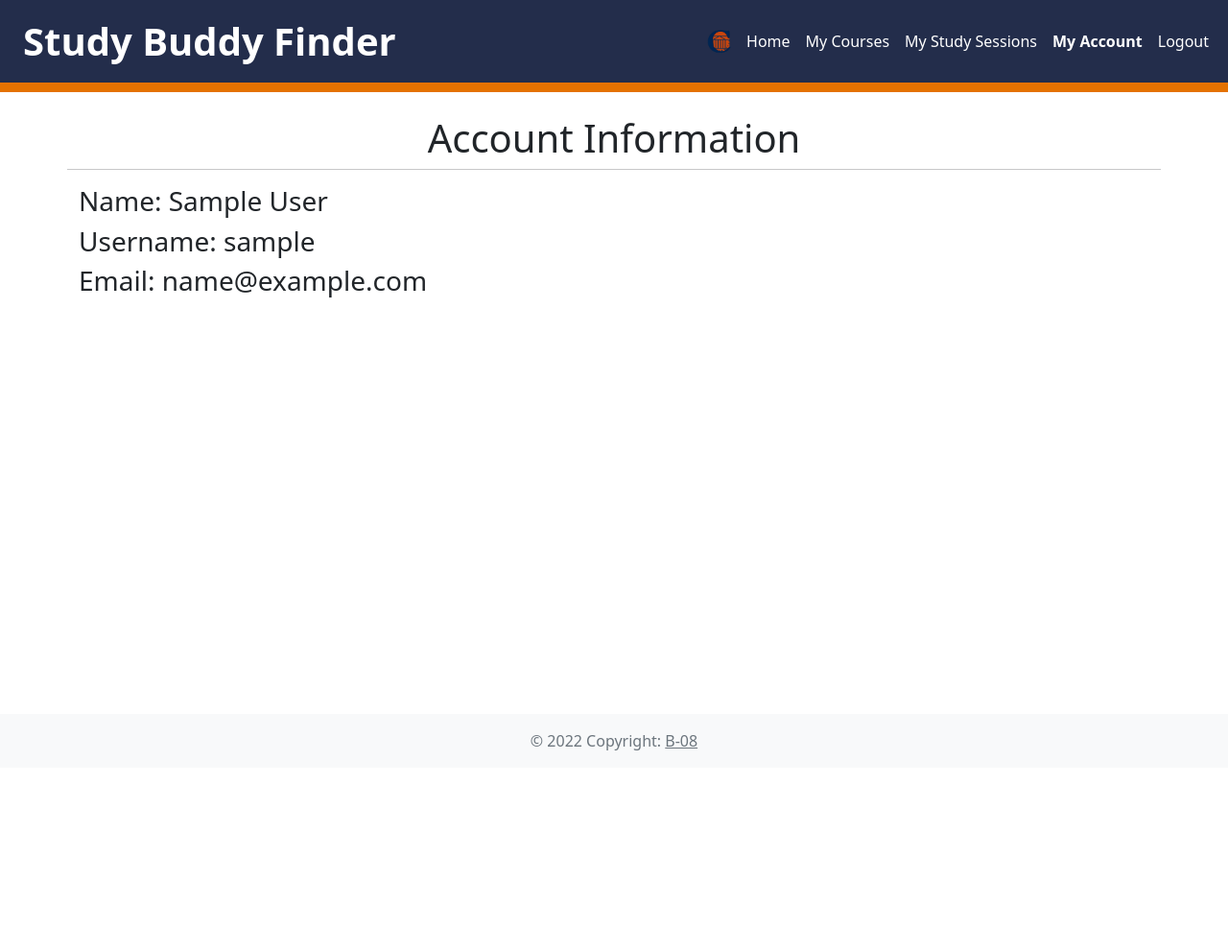
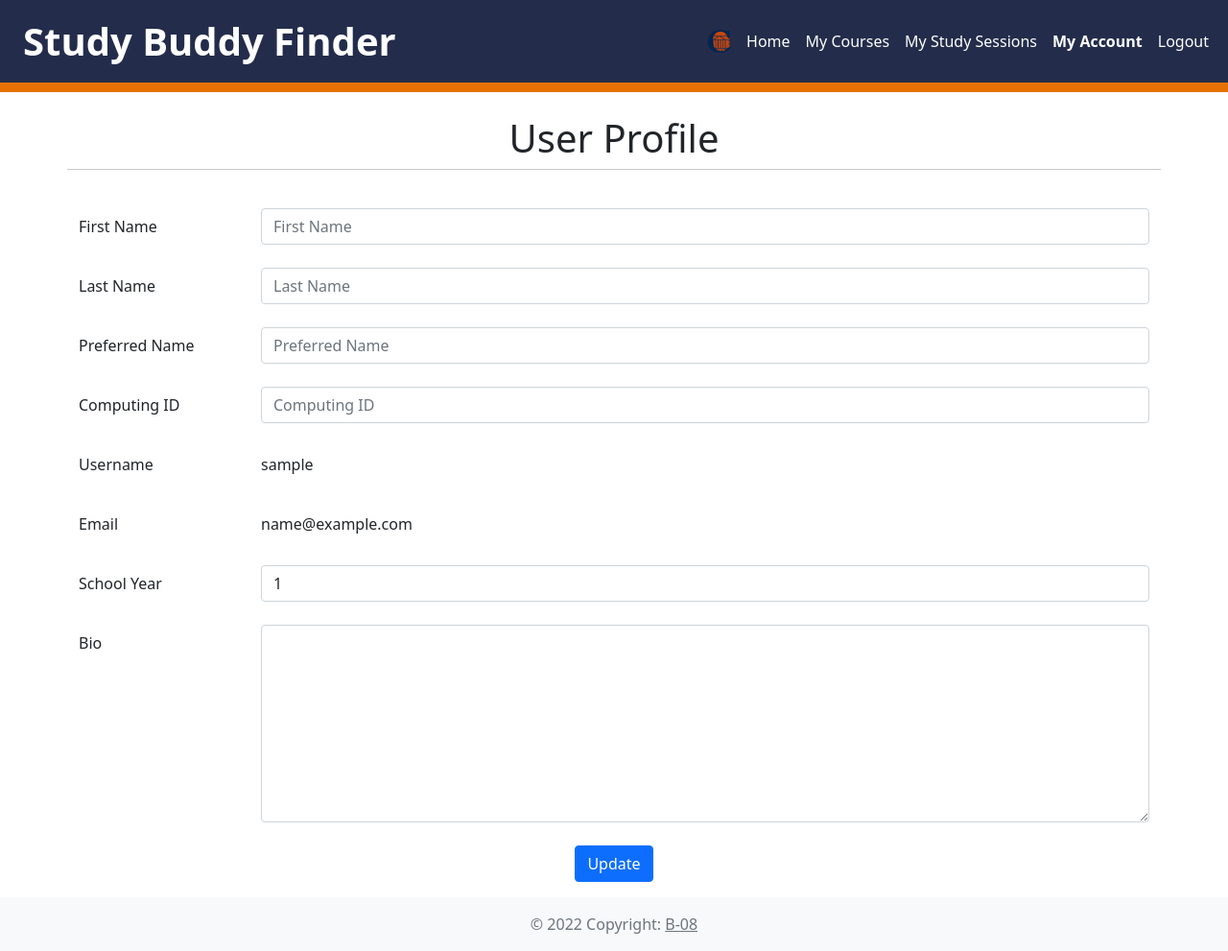
Before and after one commit to anw5ph/study-buddy-finder, a Django app: page /study/my-account in a window 1280 px wide. Shown: the whole page at 96% size. Before the commit the page ends 782 px from the top, so only its background shows below. Run offline with Django 3.2, Linux system fonts and the light colour scheme; the visitor is signed in with stand-in values (Sample User, id 1); data comes from the database, SQL or seed files in the repository; data that the repository does not hold is empty; some libraries are stand-ins or nearby versions.

Commit message:
Student model

```diff
--- a/study/models.py
+++ b/study/models.py
@@ -2,8 +2,10 @@ from django.contrib.postgres.fields import ArrayField
 from django.db import models
 from django_google_maps import fields as map_fields
 from django.contrib.auth.models import User
+from django.core.validators import MaxValueValidator, MinValueValidator
 
 # Create your models here.
+
 
 class Location(models.Model):
     address = map_fields.AddressField(max_length=200)
@@ -14,18 +16,25 @@ class Location(models.Model):
 
 
 class Student(models.Model):
-    first_name = models.CharField(max_length=30)
-    last_name = models.CharField(max_length=30)
-    computing_id = models.CharField(max_length=7)
+    student_user = models.ForeignKey(
+        User, on_delete=models.CASCADE, null=True, default=None)
+    first_name = models.CharField(max_length=30, default='')
+    last_name = models.CharField(max_length=30, default='')
+    computing_id = models.CharField(max_length=7, default='')
+    pref_name = models.CharField(max_length=30, default='')
+    school_year = models.PositiveSmallIntegerField(
+        validators=[MinValueValidator(1), MaxValueValidator(4)], default=1)
+    bio = models.CharField(max_length=2600, default='')
 
     def __str__(self):
-        return self.computing_id
+        return str(self.student_user.pk)
 
 
 class Study(models.Model):
     organizer = models.ForeignKey(Student, on_delete=models.CASCADE)
     date = models.DateTimeField()
-    attendees = models.ManyToManyField(Student, related_name='student_attendees')
+    attendees = models.ManyToManyField(
+        Student, related_name='student_attendees')
     location = models.CharField(max_length=30)
     study_subject = models.CharField(max_length=4, default='')
     study_number = models.CharField(max_length=4, default='')
@@ -35,12 +44,14 @@ class Study(models.Model):
     def __str__(self):
         return self.study_subject + " " + self.study_number + " " + self.study_name
 
+
 class Course(models.Model):
     subject = models.CharField(max_length=4)
     course_number = models.CharField(max_length=4, default='')
     course_name = models.CharField(max_length=100, default='')
     course_section = models.CharField(max_length=3, default='')
-    student_course = models.ForeignKey(User, on_delete=models.CASCADE, default='')
+    student_course = models.ForeignKey(
+        User, on_delete=models.CASCADE, default='')
 
     def __str__(self):
         return self.subject + " " + self.course_number
--- a/study/templates/study/myAccount.html
+++ b/study/templates/study/myAccount.html
@@ -8,27 +8,115 @@
 {% block content %}
 {% if user.is_authenticated %}
 <br>
-
-
-
-
 <div class="container h-100" style="top:50%; bottom:50%; width:100%;">
   <div class="row">
-    <h1><center>Account Information</center></h1>
+    <h1><center>User Profile</center></h1>
     <hr>
-    {% if student_list %}
+
+    <form class="form-example" action="{% url 'study:upload-profile' %}" method="post">
+      {% csrf_token %}
+
+      <div class="row justify-content-center">
+        <fieldset>
+
+            {% if error_message %}<center><p style="color:red"><strong>{{ error_message }}</strong></p></center>{% endif %}
+
+            <br>
+            <div class="form-group row">
+              <label for="first_name", class="col-sm-2 col-form-label">First Name</label>
+              <div class="col-sm-10">
+                <input class="form-control" type="text" placeholder="First Name" name="first_name" id="first_name" value="{{ first_name }}">
+              </div>
+            </div>
+            <br>
+
+            <div class="form-group row">
+              <label for="last_name", class="col-sm-2 col-form-label">Last Name</label>
+              <div class="col-sm-10">
+                <input class="form-control" type="text" placeholder="Last Name" name="last_name" id="last_name" value="{{ last_name }}">
+              </div>
+            </div>
+            <br>
+
+            <div class="form-group row">
+              <label for="pref_name", class="col-sm-2 col-form-label">Preferred Name</label>
+              <div class="col-sm-10">
+                <input class="form-control" type="text" placeholder="Preferred Name" name="pref_name" id="pref_name" value="{{ pref_name }}">
+              </div>
+            </div>
+            <br>
+
+            <div class="form-group row">
+              <label for="computing_id", class="col-sm-2 col-form-label">Computing ID</label>
+              <div class="col-sm-10">
+                <input class="form-control" type="text" placeholder="Computing ID" name="computing_id" id="computing_id" value="{{ computing_id }}">
+              </div>
+            </div>
+            <br>
+
+            <div class="form-group row">
+              <label for="user_name", class="col-sm-2 col-form-label">Username</label>
+              <div class="col-sm-10">
+                <input type="text" readonly class="form-control-plaintext" name="user_name" id="user_name" value="{{ user.username }}">
+              </div>
+            </div>
+            <br>
+
+            <div class="form-group row">
+              <label for="user_email", class="col-sm-2 col-form-label">Email</label>
+              <div class="col-sm-10">
+                <input type="text" readonly class="form-control-plaintext"  name="user_email" id="user_email" value="{{ user.email }}">
+              </div>
+            </div>
+            <br>
+
+            <div class="form-group row">
+              <label for="school_year", class="col-sm-2 col-form-label">School Year</label>
+              <div class="col-sm-10">
+                <input class="form-control" type="number" placeholder="1" name="school_year" id="school_year" value="{{ school_year }}">
+              </div>
+            </div>
+            <br>
+
+            <div class="form-group row">
+              <label for="bio", class="col-sm-2 col-form-label">Bio</label>
+              <div class="col-sm-10">
+                <textarea rows="8" cols="25"class="form-control" type="text" name="bio" id="bio" value="{{ bio }}"></textarea>
+                <!-- <input class="form-control" type="text" placeholder="None" name="bio" id="bio" value="{{ bio }}"> -->
+              </div>
+            </div>
+            <br>
+
+        </fieldset>
+
+      </div>
+      <div class="container">
+        <div class="row">
+          <div class="col text-center">
+            <button type="submit" class="btn btn-primary btn-block">Update</button>
+          </div>
+        </div>
+      </div>
+    </form>
+    <!-- {% if student_list %}
     {% for student in student_list %}
     {% if student == user %}
-        <h3>Name: {{ student.first_name }} {{ student.last_name }}</h3>
+        <h3>Name: {{ student.first_name }} {{ student.last_name }} ( {{ student.pronouns }} )</h3>
+        <h3>Preferred Name: {{ student.pref_name }} </h3>
+        <h3>Computing ID: {{ student.computing_id }} </h3>
+        <h3>Username: {{ user.username }} </h3>
+        <h3>Email: {{ user.email }}</h3>
+        <h3>School Year: {{ student.year }}</h3>
+        <h3>Bio: </h3>
     {% endif %}
     {% endfor %}
+    {% else %}
+    <p class="text-center">You have not completed your profile yet!</p>
     {% endif %}
-    <h3>Name: {{ user.first_name }} {{ user.last_name }} </h3>
     <h3>Username: {{ user.username }} </h3>
-    <h3>Email: {{ user.email }} </h3>
+    <h3>Email: {{ user.email }} </h3>  -->
 
     <br><br><br>
-
 
   </div>
 </div>
--- a/study/urls.py
+++ b/study/urls.py
@@ -21,6 +21,10 @@ urlpatterns = [
     # View sessions
     path('sessions/', views.SessionView.as_view(), name='sessions'),
 
-    # My Account view
-    path('my-account', views.MyAccountView.as_view(), name='my-account'),
+    # My Account
+    path('my-account', views.MyAccountView, name='my-account'),
+
+    path('my-account/update-profile/upload',
+         views.uploadProfile, name='upload-profile'),
+
 ]
--- a/study/views.py
+++ b/study/views.py
@@ -1,3 +1,4 @@
+from re import template
 from django.utils import timezone
 from django.http import HttpResponseRedirect
 from django.shortcuts import get_object_or_404, render
@@ -58,12 +59,42 @@ def uploadCourse(request):
     return HttpResponseRedirect(reverse('study:courses'))
 
 
-class MyAccountView(generic.ListView):
-    template_name = 'study/myAccount.html'
-    context_object_name = 'student_list'
+# class MyAccountView(generic.ListView):
+#     template_name = 'study/myAccount.html'
+#     # context_object_name = 'profile_form'
 
-    def get_queryset(self):
-        return Student.objects.all()
+#     def get_queryset(self):
+#         return Student.objects.all()
+
+def MyAccountView(request):
+
+    stud, _ = Student.objects.get_or_create(student_user=request.user)
+    print(Student.objects.all())
+
+    return render(request, 'study/myAccount.html', {
+        'first_name': stud.first_name,
+        'last_name': stud.last_name,
+        'computing_id': stud.computing_id,
+        'pref_name': stud.pref_name,
+        'school_year': stud.school_year,
+        'bio': stud.bio,
+    })
+
+
+def uploadProfile(request):
+
+    stud = Student.objects.get(student_user=request.user)
+
+    if request.method == "POST":
+        stud.first_name = request.POST['first_name']
+        stud.last_name = request.POST['last_name']
+        stud.computing_id = request.POST['computing_id']
+        stud.pref_name = request.POST['pref_name']
+        stud.school_year = request.POST['school_year']
+        stud.bio = request.POST['bio']
+        stud.save()
+
+    return HttpResponseRedirect(reverse('study:my-account'))
 
 
 class SessionView(generic.ListView):
```
Also changed, not shown: study/templates/study/myAccountEditName.html (added, +50 -0 lines), study/migrations/0003_student_bio_student_pref_name_student_school_year_and_more.py (added).
